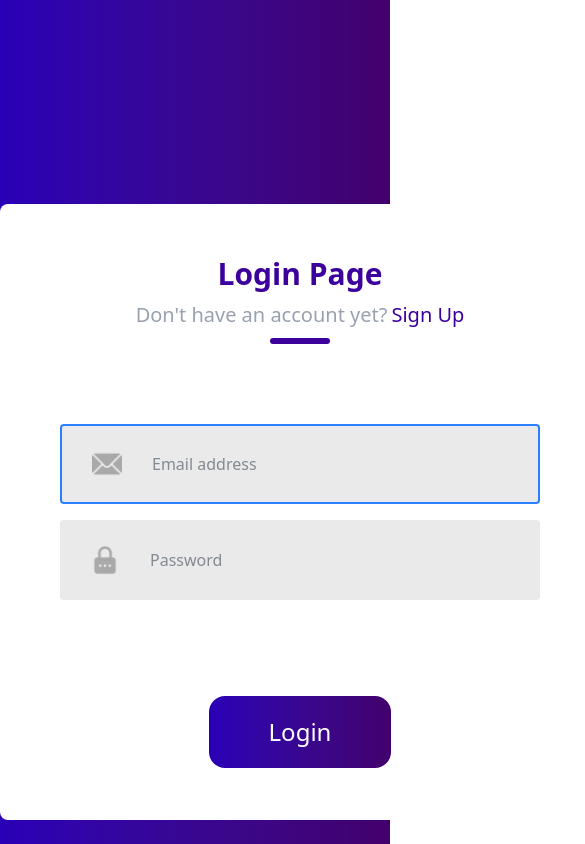
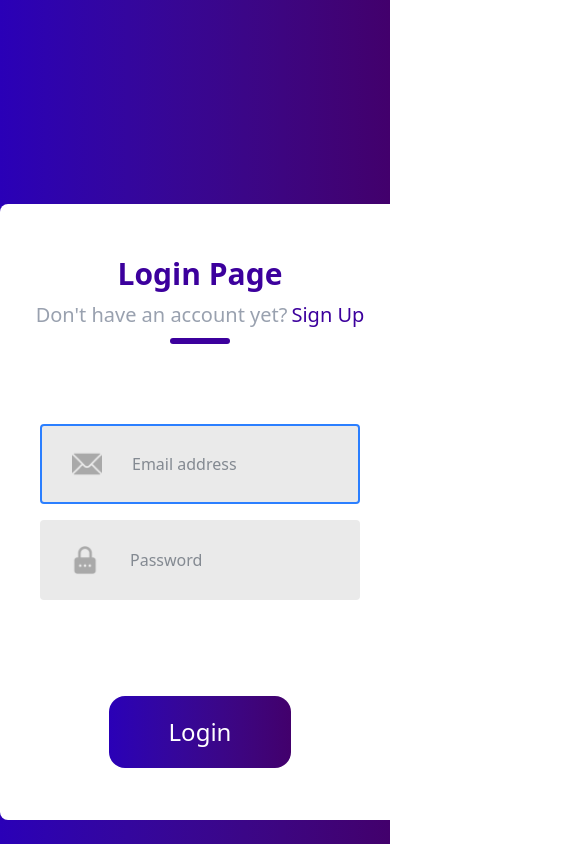
Before and after one commit to nouha-belka/Bank-App-Front, a React (Vite) app: page /login in a window 390 px wide. Shown: the whole page, 585 px wide, since content can reach past the window. Built offline with nearby package versions, Linux system fonts and the light colour scheme.

Commit message:
fixing responsive

```diff
--- a/src/Pages/LoginPage.jsx
+++ b/src/Pages/LoginPage.jsx
@@ -68,7 +68,7 @@ const LoginPage = () => {
   return (
     // <div className=' bg-gray-200 flex flex-col items-center justify-center gap-4 mg-10 p-4'>
     <div className='h-screen bg-linear-to-r from-[#2A00B7] to-[#42006C] pt-1 '>
-      <div className=' w-[600px] flex flex-col m-auto mt-50 pb-13 pt-13 bg-white rounded-lg'>
+      <div className=' w-[400px] sm:w-[400px]  md:w-[600px]  flex flex-col m-auto mt-50 pb-13 pt-13 bg-white rounded-lg'>
         <div className='flex flex-col items-center gap-2.25 w-full'>
           <h1 className=' text-[#3C009D] font-bold text-3xl '>Login Page</h1>
           <p className=' text-gray-400 text-xl'>Don't have an account yet?
@@ -76,8 +76,8 @@ const LoginPage = () => {
           </p>
           <div className='w-15 h-1.5 bg-[#3C009D] rounded '></div>
         </div>
-        <form onSubmit={handleSubmit} className=' mt-20 flex flex-col gap-4 items-center '>
-          <div  className=' w-120 h-20 flex items-center bg-[#EAEAEA] rounded focus-within:outline-none focus-within:border-2 focus-within:border-blue-500'>
+        <form onSubmit={handleSubmit} className=' mt-20 flex flex-col gap-4 items-center px-10 md:px-18 '>
+          <div  className=' w-full h-20 flex items-center  bg-[#EAEAEA] rounded focus-within:outline-none focus-within:border-2 focus-within:border-blue-500'>
             <img src={mail} alt="" className='w-7.5 mx-7.5 ' />
             <input
               type="text"
@@ -88,7 +88,7 @@ const LoginPage = () => {
               className=' flex-1 h-full bg-transparent border-none outline-none text-gray-800 text-base'
             />
           </div>
-          <div  className=' w-120 h-20 flex items-center bg-[#EAEAEA] rounded focus-within:outline-none focus-within:border-2 focus-within:border-blue-500'>
+          <div  className=' w-full h-20 flex items-center bg-[#EAEAEA] rounded focus-within:outline-none focus-within:border-2 focus-within:border-blue-500'>
             <img src={lock} alt="" className='w-7.5 mx-7.5 ' />
             <input
               type="password"
```
